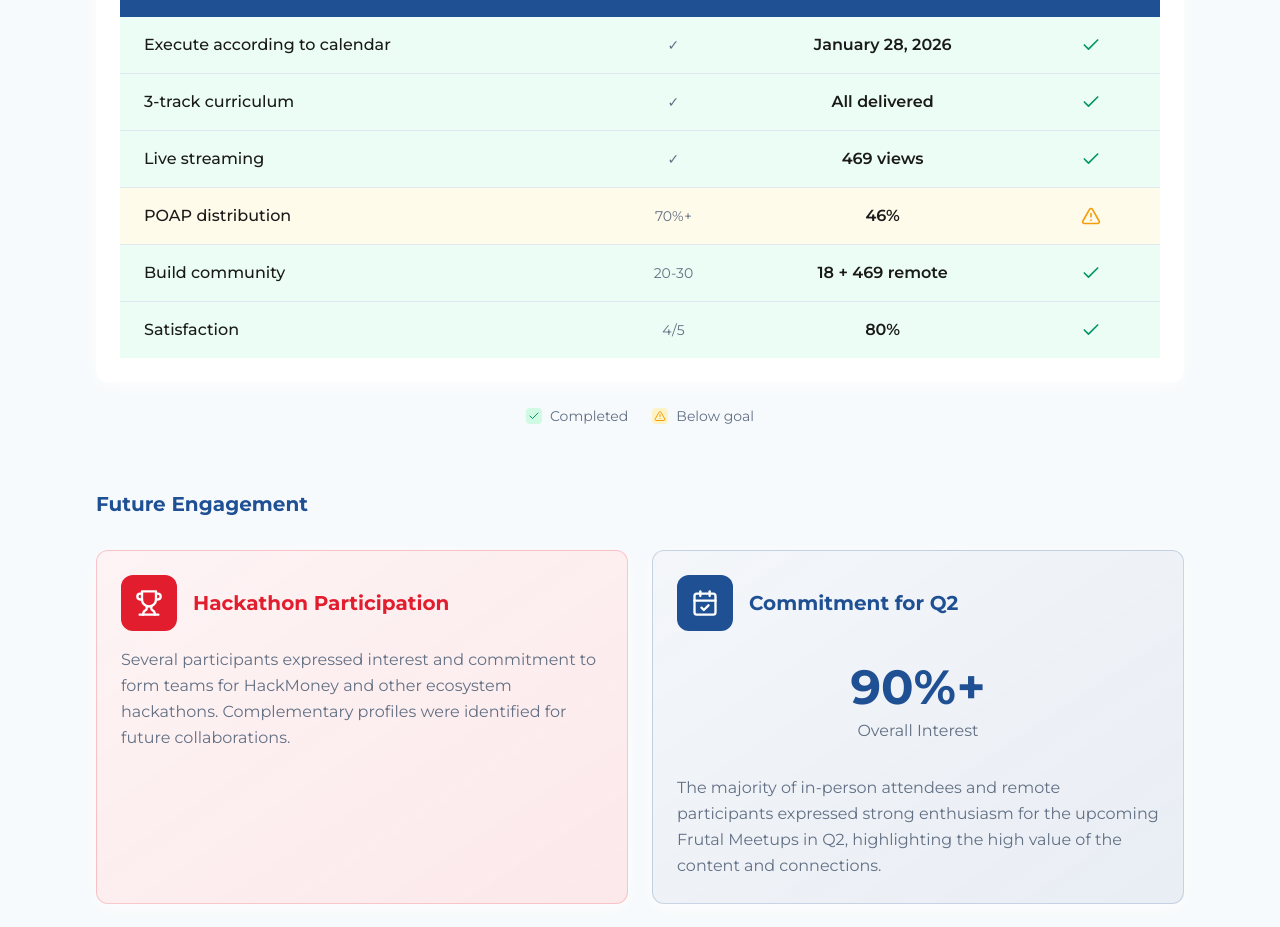
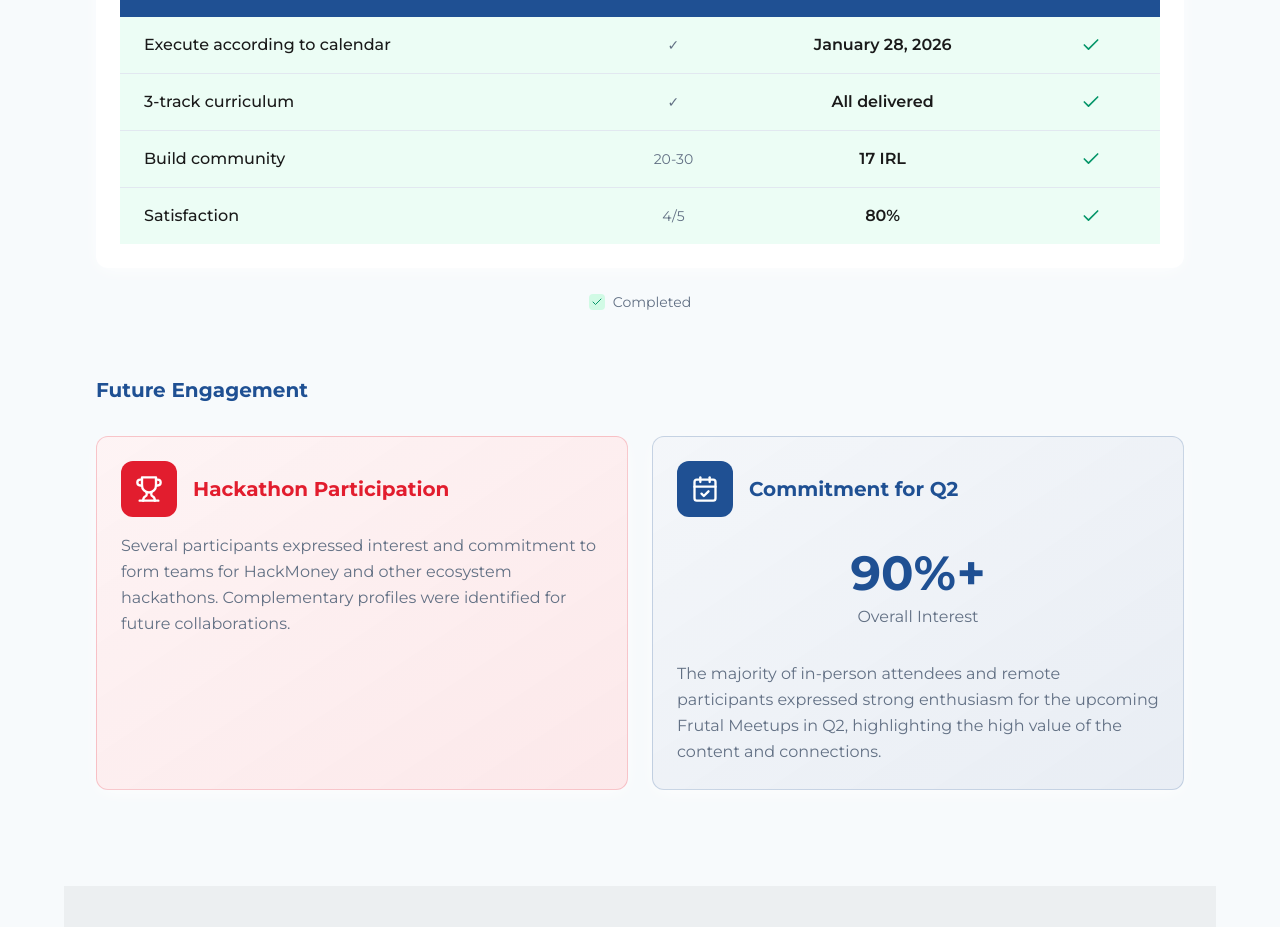
Before and after one commit to fruterito101/meetup-q1-puebla, a React (Vite) app: page / in a window 1280 px wide. Shown: the part 5561-6488 px from the top of the page. Built offline with nearby package versions, Linux system fonts and the light colour scheme; the HTML template or start-up script is replaced by a standard one.

Commit message:
fix: remove Live streaming and POAP from ImpactSection, update Build community to 17 IRL

```diff
--- a/src/components/ImpactSection.tsx
+++ b/src/components/ImpactSection.tsx
@@ -35,21 +35,9 @@ const ImpactSection = () => {
       status: "complete",
     },
     {
-      goal: "Live streaming",
-      target: "✓",
-      achievement: "469 views",
-      status: "complete",
-    },
-    {
-      goal: "POAP distribution",
-      target: "70%+",
-      achievement: "46%",
-      status: "warning",
-    },
-    {
       goal: "Build community",
       target: "20-30",
-      achievement: "18 + 469 remote",
+      achievement: "17 IRL",
       status: "complete",
     },
     {
@@ -194,12 +182,6 @@ const ImpactSection = () => {
                 </div>
                 <span className="text-sm text-muted-foreground">Completed</span>
               </div>
-              <div className="flex items-center gap-2">
-                <div className="w-4 h-4 bg-amber-100 rounded flex items-center justify-center">
-                  <AlertTriangle className="w-3 h-3 text-amber-500" />
-                </div>
-                <span className="text-sm text-muted-foreground">Below goal</span>
-              </div>
             </div>
           </div>
         </div>
```
